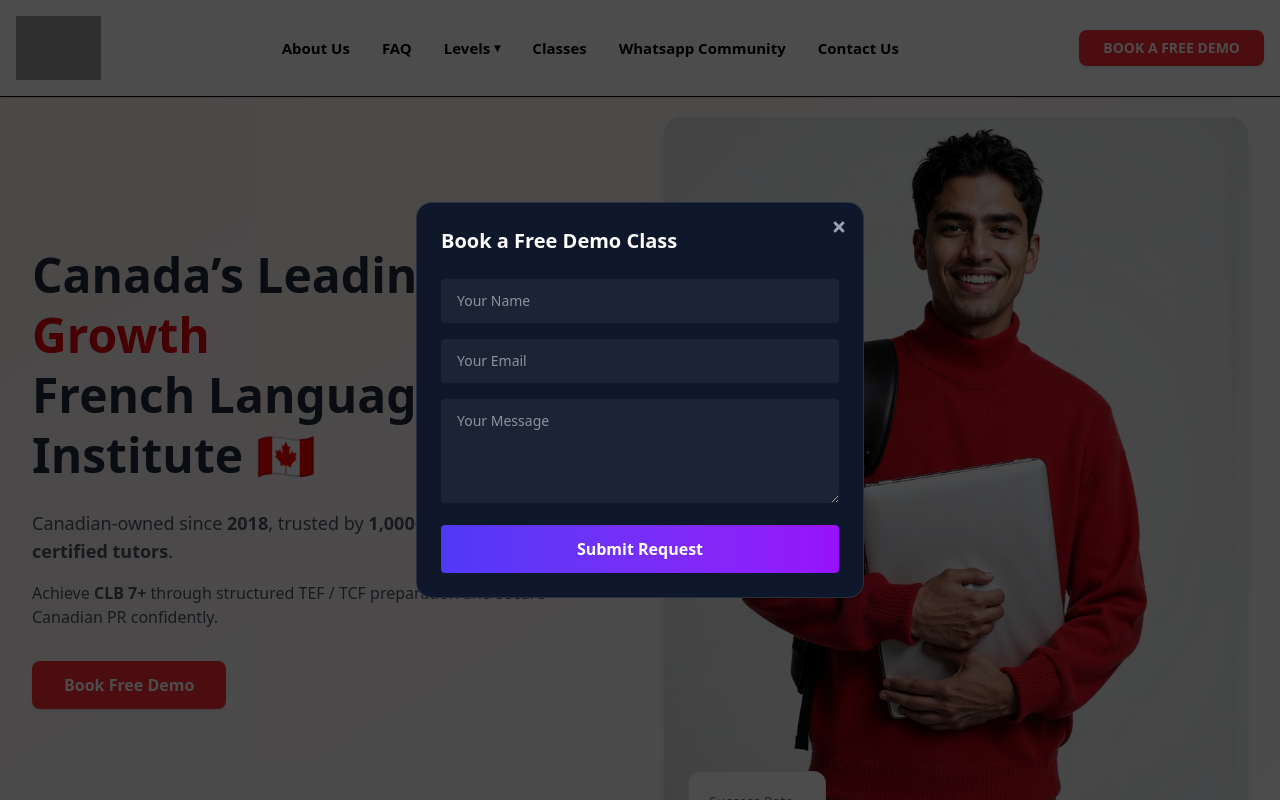
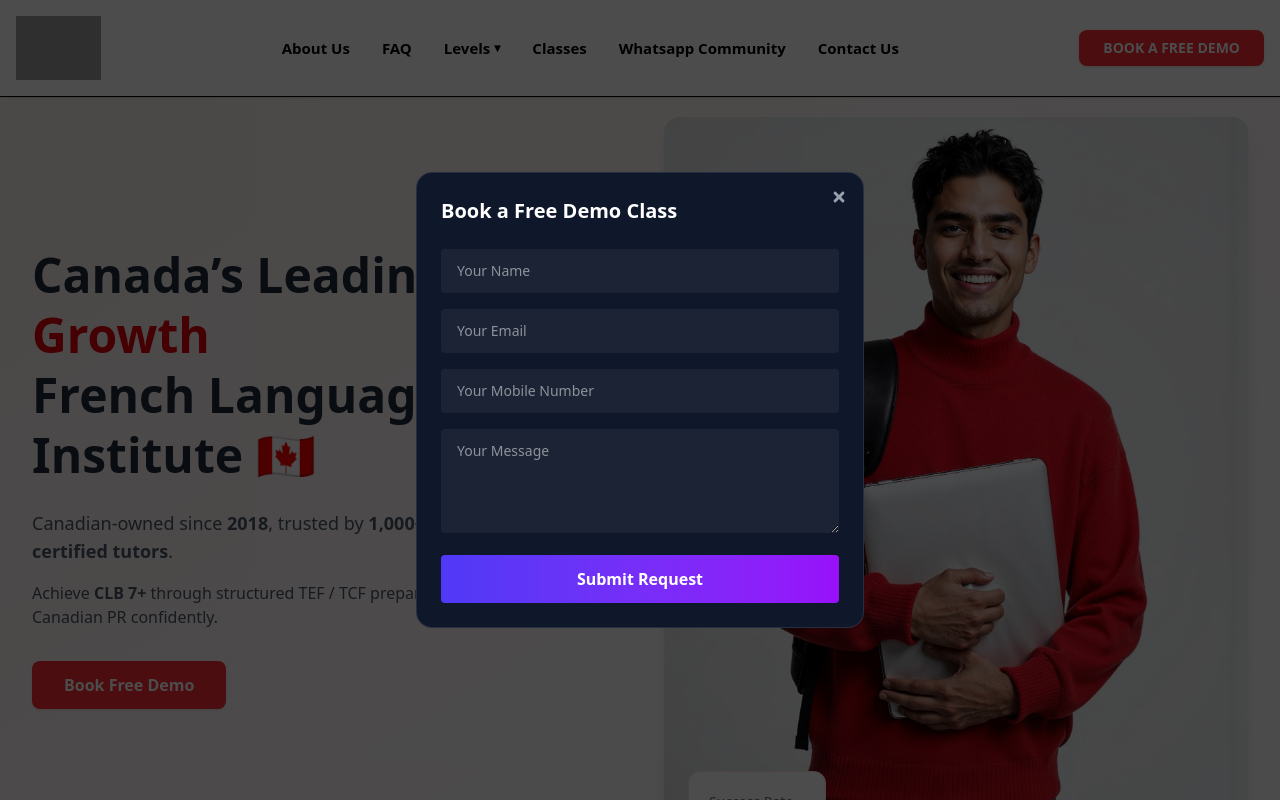
Before and after one commit to yorkcentrefrench-creator/yorkcentrefrench-frontend, a React (Vite) app: page / in a window 1280 px wide. Both pictures are taken after a click on the button "Book Free Demo". Shown: the top 800 px of the page. Built offline with nearby package versions, Linux system fonts and the light colour scheme; grey boxes are pictures that could not be loaded.

Commit message:
fix domo api issue

```diff
--- a/src/component/DemoModal.jsx
+++ b/src/component/DemoModal.jsx
@@ -6,6 +6,7 @@ export default function DemoModal({ open, onClose }) {
     name: "",
     email: "",
     message: "",
+    mobile_number:"",
   });
   const [loading, setLoading] = useState(false);
   const [popup, setPopup] = useState(null); // success | error
@@ -28,7 +29,7 @@ export default function DemoModal({ open, onClose }) {
       setLoading(true);
 
       const response = await fetch(
-        "https://york-centre-api.onrender.com/demo/request",
+        "https://york-centre-api.onrender.com/book-demo",
         {
           method: "POST",
           headers: { "Content-Type": "application/json" },
@@ -47,7 +48,7 @@ export default function DemoModal({ open, onClose }) {
       // Auto close after 2.5 seconds
       setTimeout(() => {
         setPopup(null);
-        setFormData({ name: "", email: "", message: "" });
+        setFormData({ name: "", email: "", message: "",mobile_number:"" });
         onClose();
       }, 2500);
 
@@ -108,6 +109,18 @@ export default function DemoModal({ open, onClose }) {
             className="w-full px-4 py-3 bg-white/5 rounded text-sm text-white
             focus:outline-none focus:ring-2 focus:ring-indigo-500"
           />
+          <input
+  type="tel"
+  inputMode="numeric"
+  pattern="[0-9]*"
+  name="mobile_number"
+  value={formData.mobile_number}
+  onChange={handleChange}
+  placeholder="Your Mobile Number"
+  className="w-full px-4 py-3 bg-white/5 rounded text-sm text-white
+  focus:outline-none focus:ring-2 focus:ring-indigo-500"
+/>
+
 
           <textarea
             rows="4"
--- a/src/pages/CourseInfo.jsx
+++ b/src/pages/CourseInfo.jsx
@@ -279,9 +279,13 @@ const CourseInfo = () => {
 /* ================= PRICING CARD ================= */
 
 
-const PricingCard = ({ title, price, duration, features, highlight,name }) => {
+const PricingCard = ({ title, price, duration, features, highlight, name }) => {
+  const [loading, setLoading] = useState(false);
+
   const handleEnroll = async () => {
     try {
+      setLoading(true);
+
       const response = await fetch(
         "https://york-centre-api.onrender.com/payment/enroll",
         {
@@ -297,30 +301,24 @@ const handleEnroll = async () => {
         throw new Error(data.message || "Unable to redirect");
       }
 
-    // 🔐 Open in new tab with security
       window.open(data.payment_url, "_blank", "noopener,noreferrer");
     } catch (error) {
       alert(error.message || "Something went wrong");
+    } finally {
+      setLoading(false);
     }
   };
-
 
   return (
     <div
       className={`relative rounded-[28px] p-8 bg-white shadow-lg
       transition-all duration-300 hover:-translate-y-2 hover:shadow-2xl
-      ${highlight
-        ? "ring-2 ring-indigo-600 scale-105"
-        : "ring-1 ring-slate-200"
-      }`}
+      ${highlight ? "ring-2 ring-indigo-600 scale-105" : "ring-1 ring-slate-200"}`}
     >
       {/* Badge */}
       {highlight && (
-        <span
-          className="absolute -top-4 left-1/2 -translate-x-1/2
-          bg-indigo-600 text-white text-xs font-semibold
-          px-6 py-1.5 rounded-full shadow-md"
-        >
+        <span className="absolute -top-4 left-1/2 -translate-x-1/2
+        bg-indigo-600 text-white text-xs font-semibold px-6 py-1.5 rounded-full shadow-md">
           Best Value
         </span>
       )}
@@ -333,9 +331,7 @@ const handleEnroll = async () => {
 
       {/* Price */}
       <div className="text-center my-8">
-        <p className="text-5xl font-extrabold text-indigo-700">
-          {price}
-        </p>
+        <p className="text-5xl font-extrabold text-indigo-700">{price}</p>
         <p className="text-sm text-slate-500 mt-1">per month</p>
       </div>
 
@@ -355,13 +351,23 @@ const handleEnroll = async () => {
       {/* CTA */}
       <button
         onClick={handleEnroll}
-        className={`mt-10 w-full py-3 cursor-pointer rounded-xl font-semibold transition
-        ${highlight
+        disabled={loading}
+        className={`mt-10 w-full py-3 rounded-xl font-semibold transition flex items-center justify-center gap-2
+        ${loading
+          ? "bg-slate-400 cursor-not-allowed"
+          : highlight
           ? "bg-indigo-600 text-white hover:bg-indigo-700"
           : "bg-slate-900 text-white hover:bg-black"
         }`}
       >
-        Enroll Now
+        {loading ? (
+          <>
+            <span className="h-5 w-5 border-2 border-white border-t-transparent rounded-full animate-spin"></span>
+            Redirecting…
+          </>
+        ) : (
+          "Enroll Now"
+        )}
       </button>
     </div>
   );
@@ -372,4 +378,5 @@ const handleEnroll = async () => {
 
 
 
+
 export default CourseInfo;
```
Lines whose indentation alone changed are shown as unchanged.
